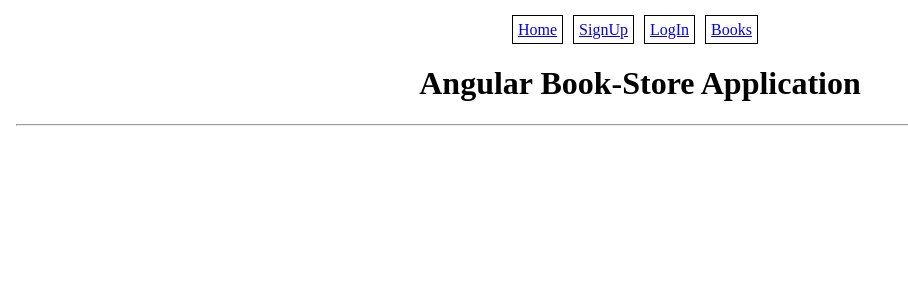
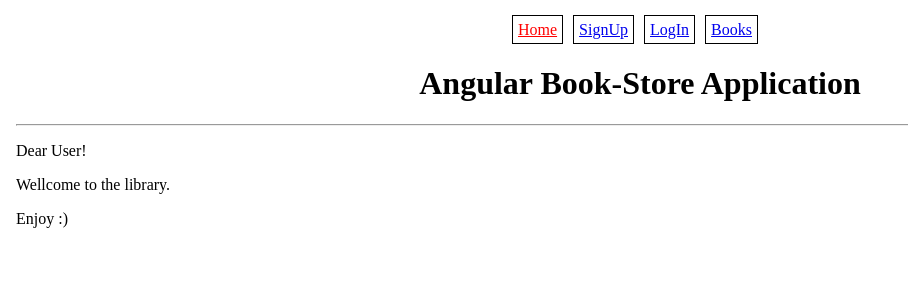
Before and after one commit to AlexMegas/project_app-books_Angular, an Angular app: page / in a window 1280 px wide. Shown: the top 300 px of the page, without its empty margins (0-908 px from the left). Built offline with nearby package versions, Linux system fonts and the light colour scheme.

Commit message:
colored active links

```diff
--- a/src/app/app-routing.module.ts
+++ b/src/app/app-routing.module.ts
@@ -1,14 +1,18 @@
 import { NgModule } from '@angular/core';
 import { Routes, RouterModule } from '@angular/router';
 
+import { HomeComponent } from './home/home.component';
 import { SignupComponent } from './signup/signup.component';
 import { LoginComponent } from './login/login.component';
 import { BooksComponent } from './books/books.component';
+import { NotFoundComponent } from './not-found/not-found.component';
 
 const routes: Routes = [
+  { path: '', component: HomeComponent },
   { path: 'signup', component: SignupComponent },
   { path: 'login', component: LoginComponent },
   { path: 'books', component: BooksComponent },
+  { path: '**', component: NotFoundComponent }
 ];
 
 @NgModule({
--- a/src/app/app.component.html
+++ b/src/app/app.component.html
@@ -7,7 +7,7 @@
 <body>
 
   <ul class="links">
-    <li><a routerLink="/" routerLinkActive="active">Home</a></li>
+    <li><a routerLink="" routerLinkActive="active" [routerLinkActiveOptions]="{exact:true}">Home</a></li>
     <li><a routerLink="/signup" routerLinkActive="active">SignUp</a></li>
     <li><a routerLink="/login" routerLinkActive="active">LogIn</a></li>
     <li><a routerLink="/books" routerLinkActive="active">Books</a></li>
--- a/src/app/app.component.scss
+++ b/src/app/app.component.scss
@@ -1,3 +1,7 @@
+.active {
+  color: red;
+}
+
 ul.links {
   margin: 10;
   padding: 5px;
--- a/src/app/app.module.ts
+++ b/src/app/app.module.ts
@@ -8,13 +8,17 @@
 import { SignupComponent } from './signup/signup.component';
 import { LoginComponent } from './login/login.component';
 import { BooksComponent } from './books/books.component';
+import { HomeComponent } from './home/home.component';
+import { NotFoundComponent } from './not-found/not-found.component';
 
 @NgModule({
   declarations: [
     AppComponent,
     SignupComponent,
     LoginComponent,
-    BooksComponent
+    BooksComponent,
+    HomeComponent,
+    NotFoundComponent
   ],
   imports: [
     BrowserModule,
--- /dev/null
+++ b/src/app/home/home.component.html
@@ -0,0 +1,5 @@
+<div>
+  <p>Dear User!</p>
+  <p>Wellcome to the library.</p>
+  <p>Enjoy :)</p>
+</div>
--- /dev/null
+++ b/src/app/home/home.component.scss
@@ -0,0 +1,3 @@
+div {
+    font-family: cursive;
+}
--- /dev/null
+++ b/src/app/home/home.component.ts
@@ -0,0 +1,15 @@
+import { Component, OnInit } from '@angular/core';
+
+@Component({
+  selector: 'app-home',
+  templateUrl: './home.component.html',
+  styleUrls: ['./home.component.scss']
+})
+export class HomeComponent implements OnInit {
+
+  constructor() { }
+
+  ngOnInit(): void {
+  }
+
+}
--- /dev/null
+++ b/src/app/not-found/not-found.component.html
@@ -0,0 +1 @@
+<h2 class="msg">404: not found</h2>
--- /dev/null
+++ b/src/app/not-found/not-found.component.scss
@@ -0,0 +1,4 @@
+.msg {
+  text-align: center;
+  color: red;
+}
--- /dev/null
+++ b/src/app/not-found/not-found.component.ts
@@ -0,0 +1,15 @@
+import { Component, OnInit } from '@angular/core';
+
+@Component({
+  selector: 'app-not-found',
+  templateUrl: './not-found.component.html',
+  styleUrls: ['./not-found.component.scss']
+})
+export class NotFoundComponent implements OnInit {
+
+  constructor() { }
+
+  ngOnInit(): void {
+  }
+
+}
```
Also changed, not shown: 2 other files (tests, documents, lock files or other folders).
